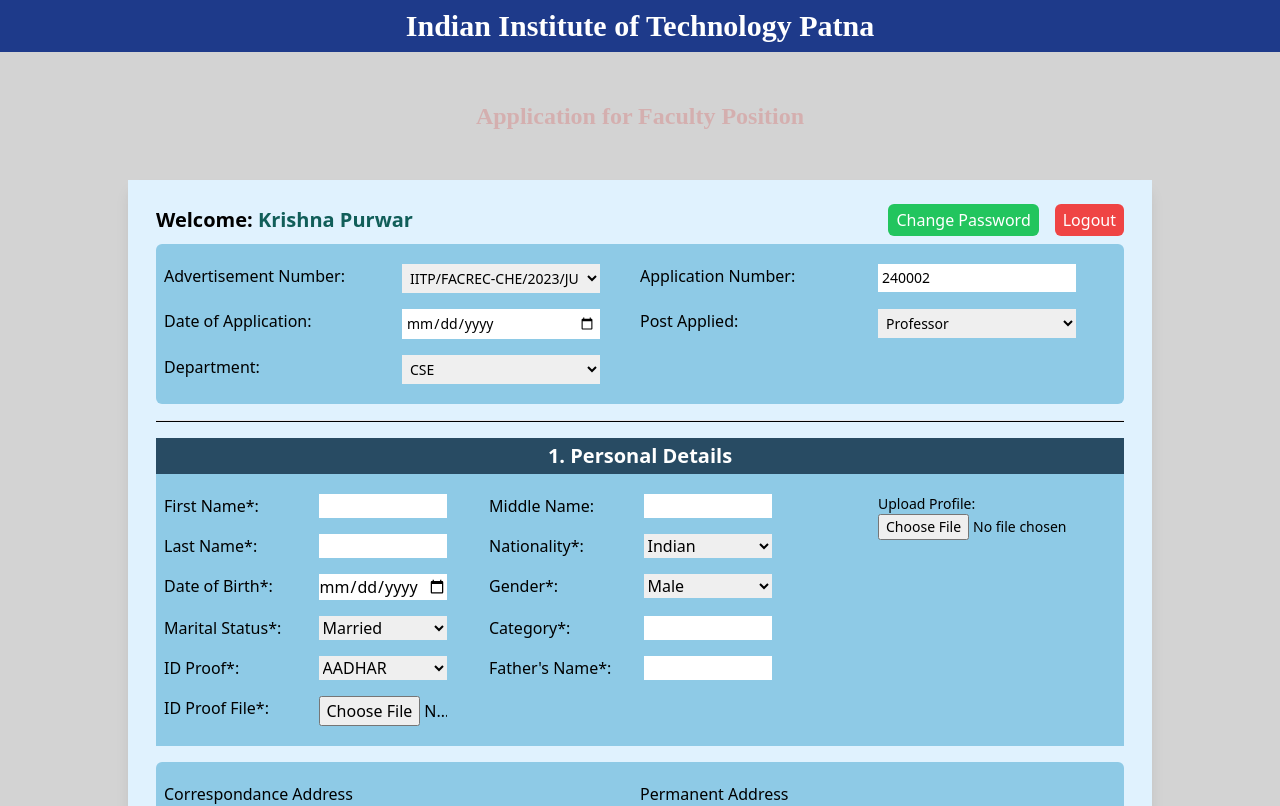
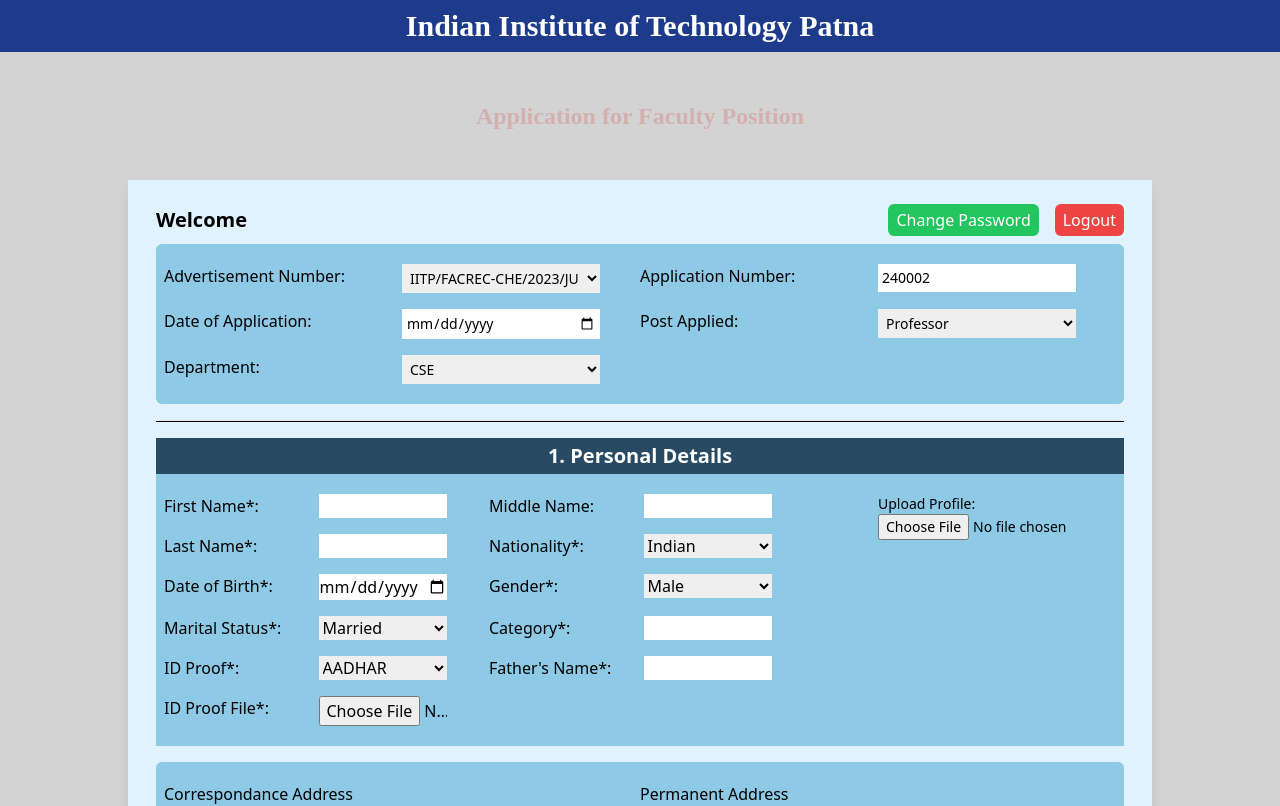
Before and after one commit to krish-0323/fac-recruitment-portal-main, a React (Vite) app in the folder frontend/: page /faculty_panel in a window 1280 px wide. Shown: the top 806 px of the page. Built offline with nearby package versions, Linux system fonts and the light colour scheme.

Commit message:
update all

```diff
--- a/frontend/src/Components/Academic/Academic.jsx
+++ b/frontend/src/Components/Academic/Academic.jsx
@@ -90,7 +90,7 @@ export default function Academic() {
             mb-10 px-7 py-4"
           >
             <div className='flex flex-wrap items-center w-full'>
-              <div className='w-4/6 font-semibold text-xl'><h1>Welcome: <span className='text-teal-800'>Krishna Purwar</span></h1></div>
+              <div className='w-4/6 font-semibold text-xl'><h1>Welcome <span className='text-teal-800'></span></h1></div>
               <div className='flex flex-wrap gap-4 w-2/6 justify-end'>
                 <Link to='/forgotpassword' className='bg-green-500 px-2 py-1 my-2 text-white font-normal rounded-md hidden'
                 onClick={() => {/* handle change password */}}>
--- a/frontend/src/Components/Employment/Employment.jsx
+++ b/frontend/src/Components/Employment/Employment.jsx
@@ -85,7 +85,7 @@ export default function Employment() {
             mb-10 px-7 py-4"
           >
             <div className='flex flex-wrap items-center w-full'>
-              <div className='w-4/6 font-semibold text-xl'><h1>Welcome: <span className='text-teal-800'>Krishna Purwar</span></h1></div>
+              <div className='w-4/6 font-semibold text-xl'><h1>Welcome <span className='text-teal-800'></span></h1></div>
               <div className='flex flex-wrap gap-4 w-2/6 justify-end'>
                 <Link to='/forgotpassword' className='bg-green-500 px-2 py-1 my-2 text-white font-normal rounded-md hidden'
                 onClick={() => {/* handle change password */}}>
--- a/frontend/src/Components/FacultyPanel/Facultypanel.jsx
+++ b/frontend/src/Components/FacultyPanel/Facultypanel.jsx
@@ -86,7 +86,7 @@ const Facultypanel = () => {
         mb-10 px-7 py-4"
         >
           <div className='flex flex-wrap items-center w-full'>
-            <div className='w-4/6 font-semibold text-xl'><h1>Welcome: <span className='text-teal-800'>Krishna Purwar</span></h1></div>
+            <div className='w-4/6 font-semibold text-xl'><h1>Welcome <span className='text-teal-800'></span></h1></div>
             <div className='flex flex-wrap gap-4 w-2/6 justify-end'>
               <Link to='/forgotpassword' className='bg-green-500 px-2 py-1 my-2 text-white font-normal rounded-md'
               onClick={() => {/* handle change password */}}>
--- a/frontend/src/Components/Payment/Payment.jsx
+++ b/frontend/src/Components/Payment/Payment.jsx
@@ -37,7 +37,7 @@ export default function Payment() {
             mb-10 px-7 py-4"
           >
             <div className='flex flex-wrap items-center w-full'>
-              <div className='w-4/6 font-semibold text-xl'><h1>Welcome: <span className='text-teal-800'>Krishna Purwar</span></h1></div>
+              <div className='w-4/6 font-semibold text-xl'><h1>Welcome <span className='text-teal-800'></span></h1></div>
               <div className='flex flex-wrap gap-4 w-2/6 justify-end'>
                 <Link to='/forgotpassword' className='bg-green-500 px-2 py-1 my-2 text-white font-normal rounded-md hidden'
                 onClick={() => {/* handle change password */}}>
--- a/frontend/src/Components/ProfessionalSocieties/Professional.jsx
+++ b/frontend/src/Components/ProfessionalSocieties/Professional.jsx
@@ -74,7 +74,7 @@ export default function Professional() {
             mb-10 px-7 py-4"
           >
             <div className='flex flex-wrap items-center w-full'>
-              <div className='w-4/6 font-semibold text-xl'><h1>Welcome: <span className='text-teal-800'>Krishna Purwar</span></h1></div>
+              <div className='w-4/6 font-semibold text-xl'><h1>Welcome <span className='text-teal-800'></span></h1></div>
               <div className='flex flex-wrap gap-4 w-2/6 justify-end'>
                 <Link to='/forgotpassword' className='bg-green-500 px-2 py-1 my-2 text-white font-normal rounded-md hidden'
                 onClick={() => {/* handle change password */}}>
--- a/frontend/src/Components/Publications/Publications.jsx
+++ b/frontend/src/Components/Publications/Publications.jsx
@@ -82,7 +82,7 @@ export default function Publications() {
             mb-10 px-7 py-4"
           >
             <div className='flex flex-wrap items-center w-full'>
-              <div className='w-4/6 font-semibold text-xl'><h1>Welcome: <span className='text-teal-800'>Krishna Purwar</span></h1></div>
+              <div className='w-4/6 font-semibold text-xl'><h1>Welcome <span className='text-teal-800'></span></h1></div>
               <div className='flex flex-wrap gap-4 w-2/6 justify-end'>
                 <Link to='/forgotpassword' className='bg-green-500 px-2 py-1 my-2 text-white font-normal rounded-md hidden'
                 onClick={() => {/* handle change password */}}>
--- a/frontend/src/Components/RelatedInfo/Relatedinfo.jsx
+++ b/frontend/src/Components/RelatedInfo/Relatedinfo.jsx
@@ -59,7 +59,7 @@ export default function Relatedinfo() {
             mb-10 px-7 py-4"
           >
             <div className='flex flex-wrap items-center w-full'>
-              <div className='w-4/6 font-semibold text-xl'><h1>Welcome: <span className='text-teal-800'>Krishna Purwar</span></h1></div>
+              <div className='w-4/6 font-semibold text-xl'><h1>Welcome <span className='text-teal-800'></span></h1></div>
               <div className='flex flex-wrap gap-4 w-2/6 justify-end'>
                 <Link to='/forgotpassword' className='bg-green-500 px-2 py-1 my-2 text-white font-normal rounded-md hidden'
                 onClick={() => {/* handle change password */}}>
--- a/frontend/src/Components/Submissions/Submissions.jsx
+++ b/frontend/src/Components/Submissions/Submissions.jsx
@@ -60,7 +60,7 @@ export default function Submissions() {
             mb-10 px-7 py-4"
           >
             <div className='flex flex-wrap items-center w-full'>
-              <div className='w-4/6 font-semibold text-xl'><h1>Welcome: <span className='text-teal-800'>Krishna Purwar</span></h1></div>
+              <div className='w-4/6 font-semibold text-xl'><h1>Welcome <span className='text-teal-800'></span></h1></div>
               <div className='flex flex-wrap gap-4 w-2/6 justify-end'>
                 <Link to='/forgotpassword' className='bg-green-500 px-2 py-1 my-2 text-white font-normal rounded-md hidden'
                 onClick={() => {/* handle change password */}}>
--- a/frontend/src/Components/Thesis/Thesis.jsx
+++ b/frontend/src/Components/Thesis/Thesis.jsx
@@ -69,7 +69,7 @@ export default function Thesis() {
             mb-10 px-7 py-4"
           >
             <div className='flex flex-wrap items-center w-full'>
-              <div className='w-4/6 font-semibold text-xl'><h1>Welcome: <span className='text-teal-800'>Krishna Purwar</span></h1></div>
+              <div className='w-4/6 font-semibold text-xl'><h1>Welcome <span className='text-teal-800'></span></h1></div>
               <div className='flex flex-wrap gap-4 w-2/6 justify-end'>
                 <Link to='/forgotpassword' className='bg-green-500 px-2 py-1 my-2 text-white font-normal rounded-md hidden'
                 onClick={() => {/* handle change password */}}>
```
Also changed, not shown: 1 other file (tests, documents, lock files or other folders).
